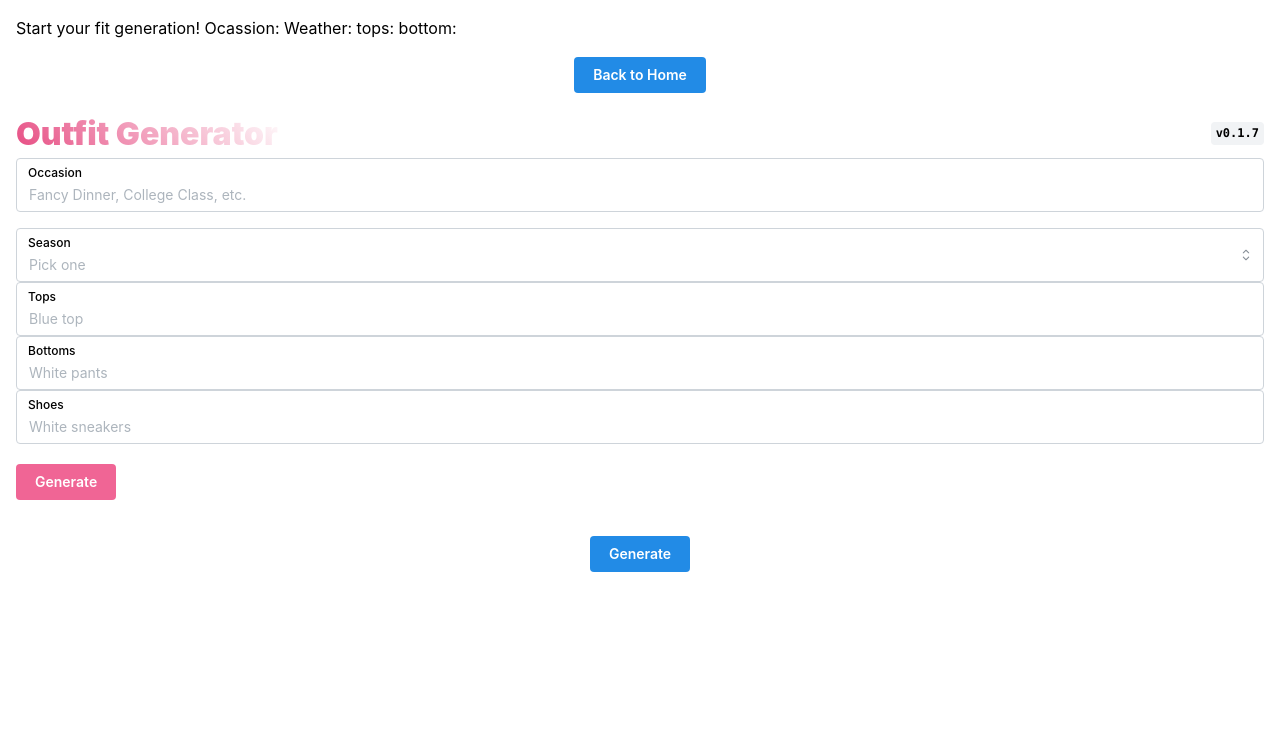
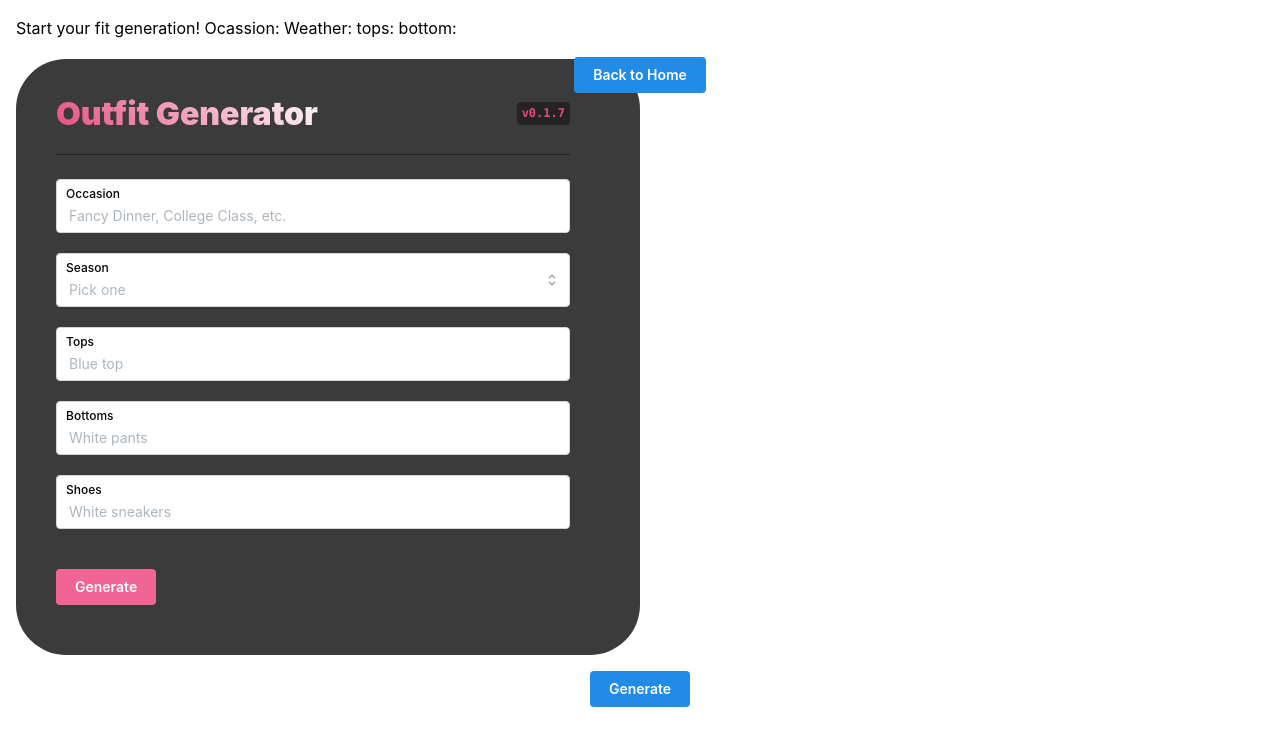
Before and after one commit to baran7abbasi/DressCode, a Next.js app: page /fit-generator in a window 1280 px wide. Shown: the top 746 px of the page. Built offline with nearby package versions, Linux system fonts and the light colour scheme.

Commit message:
Update ContainedInput.module.css

```diff
--- a/app/fit-generator/ContainedInputs/ContainedInput.module.css
+++ b/app/fit-generator/ContainedInputs/ContainedInput.module.css
@@ -1,17 +1,48 @@
-.root {
+.container {
+	display: flex;           /* Use flexbox */
+	justify-content: left; /* Align content to the right */
+	margin-top: -50px;
+	width: 100%;            /* Full width */
+  }
+
+  .inputGroup {
+	border-radius: 50px;
+	justify-content: left;
+	width: 50%;             /* Take up half the page */
+	padding: 30px 70px 30px 40px;       /* Optional padding for aesthetics */
+	background-color: var(--mantine-color-dark-5);
+  }
+
+  .root {
 	position: relative;
   }
 
   .input {
 	height: rem(54px);
 	padding-top: rem(18px);
+	margin: 20px 20px 20px 0;
+  }
+
+  .input:focus {
+	border-color: var(--mantine-color-pink-6); /* Change border color on focus */
   }
 
   .label {
 	position: absolute;
 	pointer-events: none;
 	font-size: var(--mantine-font-size-xs);
-	padding-left: var(--mantine-spacing-sm);
+	padding-left: rem(10px);
 	padding-top: calc(var(--mantine-spacing-sm) / 2);
 	z-index: 1;
   }
+
+  .header {
+	padding-bottom: var(--mantine-spacing-md);
+	margin-bottom: calc(var(--mantine-spacing-md) * 1.5);
+	border-bottom: rem(1px) solid var(--mantine-color-dark-7);
+}
+
+.version {
+	background-color: var(--mantine-color-dark-7);
+	color: var(--mantine-color-pink-6);
+}
```
